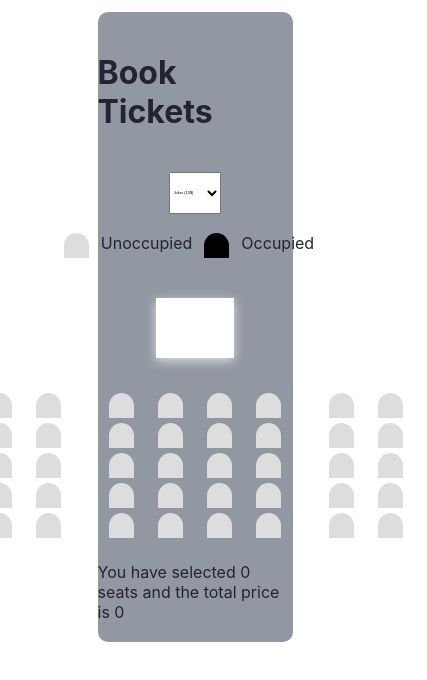
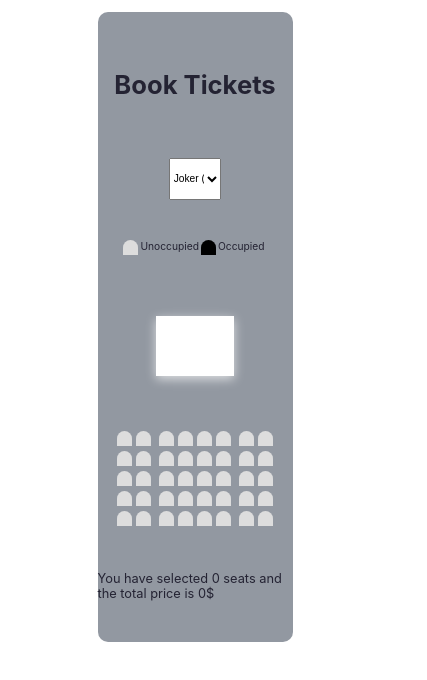
Before and after one commit to srpari/SeatBooking, a React (Create React App) app in the folder movieseatbooking/: page / in a window 390 px wide. Shown: the top 680 px of the page, 427 px wide, since content can reach past the window. Built offline with nearby package versions, Linux system fonts and the light colour scheme.

Commit message:
Final alignment

```diff
--- a/movieseatbooking/src/App.css
+++ b/movieseatbooking/src/App.css
@@ -10,19 +10,28 @@
   background-color: #9298a1;
   border-radius: 10px;
   color: #242333;
+  font-size: 1em;
+}
+.container {
+  display: flex;
+}
+h1 {
+  font-size: 2em;
 }
 .row {
   display: flex;
+  /* flex-wrap: wrap; */
 }
 .col-md-2 {
-  padding: 0px 12px;
+  padding: 0px 8px;
+  font-size: 1em;
+  /* padding: 6px; */
 }
 .movies-list {
   width: 27%;
   height: 5vh;
-  font-size: 1vw;
+  font-size: 0.8em;
 }
-
 .screen {
   background-color: #fff;
   height: 60px;
@@ -38,6 +47,8 @@
   border-radius: 50% 50% 0px 0px;
   margin-bottom: 5px;
   cursor: pointer;
+  display: flex;
+  /* justify-content: space-between; */
 }
 .seat:hover {
   transform: scale(1.1);
@@ -51,3 +62,31 @@
 .movie-layout {
   flex-wrap: nowrap;
 }
+
+@media (max-width: 940px) {
+  .seat {
+    width: 23px;
+    height: 23px;
+  }
+}
+@media (max-width: 768px) {
+  .seat {
+    width: 18px;
+    height: 18px;
+  }
+}
+@media (max-width: 705px) {
+  .seat {
+    width: 15px;
+    height: 15px;
+  }
+  .App {
+    font-size: 0.8em;
+    word-wrap: break-word;
+  }
+  .col-md-2 {
+    padding: 0px 2px 0px 2px;
+    font-size: 0.8em;
+    /* padding: 6px; */
+  }
+}
--- a/movieseatbooking/src/components/priceCalculator.jsx
+++ b/movieseatbooking/src/components/priceCalculator.jsx
@@ -7,7 +7,7 @@ class PriceCalculator extends Component {
         let price = this.props.moviePrice;
         return (
           <div>
-          You have selected {count} seats and the total price is {price * count}
+          You have selected {count} seats and the total price is {price * count}$
           </div>
         );
     }
```
